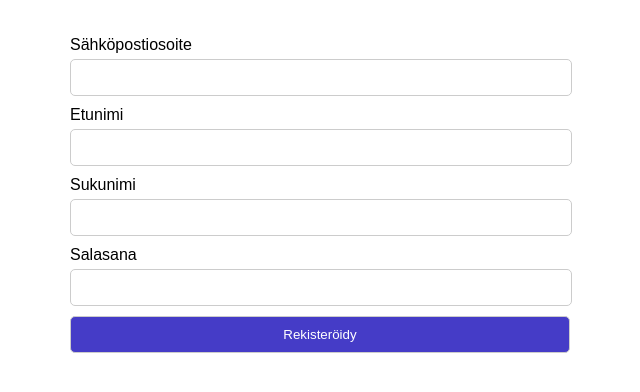
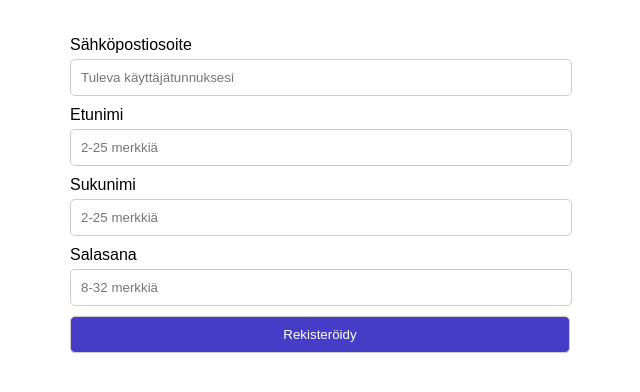
Before and after one commit to Aurala/tsoha-harjoitustyo, a Flask app: page /auth/register in a window 1280 px wide. Shown: the part 102-494 px from the top of the page, without its empty margins (320-960 px from the left). Run offline with Flask 3, Linux system fonts and the light colour scheme; some libraries are stand-ins or nearby versions.

Commit message:
Registration input placeholders

```diff
--- a/app/templates/auth/register.html
+++ b/app/templates/auth/register.html
@@ -7,13 +7,13 @@
 {% block content %}
   <form method="post" class="auth-form">
     <label for="email">Sähköpostiosoite</label>
-    <input name="email" id="email" required>
+    <input name="email" id="email" required placeholder="Tuleva käyttäjätunnuksesi">
     <label for="firstname">Etunimi</label>
-    <input name="firstname" id="firstname" required>
+    <input name="firstname" id="firstname" required placeholder="2-25 merkkiä">
     <label for="lastname">Sukunimi</label>
-    <input name="lastname" id="lastname" required>
+    <input name="lastname" id="lastname" required placeholder="2-25 merkkiä">
     <label for="password">Salasana</label>
-    <input type="password" name="password" id="password" required>
+    <input type="password" name="password" id="password" required placeholder="8-32 merkkiä">
     <input type="hidden" name="csrf_token" value="{{ csrf_token() }}"/>
     <input type="submit" value="Rekisteröidy">
   </form>
```
